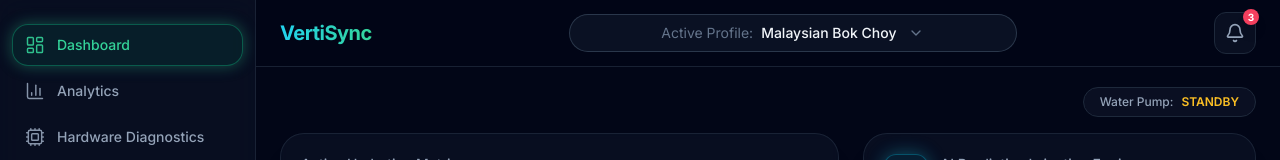
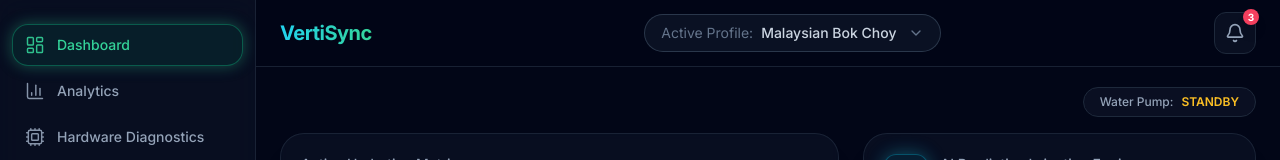
Before and after one commit to Cipher0310/VertiSync, a React (Vite) app: page / in a window 1280 px wide. Shown: the top 160 px of the page. Built offline with nearby package versions, Linux system fonts and the light colour scheme.

Commit message:
Linked plant database with active profile at top nav bar

```diff
--- a/src/App.jsx
+++ b/src/App.jsx
@@ -1,4 +1,4 @@
-import { useState } from 'react';
+import { useState,useEffect } from 'react';
 import {
   Droplets,
   Fan,
@@ -49,9 +49,15 @@ function ToggleRow({ icon: Icon, label, on, onToggle }) {
 export default function App() {
   const [sidebarOpen, setSidebarOpen] = useState(false);
 
-  // 2. ADD THE STATE TO TRACK THE CURRENT PAGE
   const [currentView, setCurrentView] = useState('dashboard');
+  const [globalActiveProfile, setGlobalActiveProfile] = useState(() => {
+      const savedProfile = localStorage.getItem('vertiSync_activeProfile');
+      return savedProfile ? savedProfile : 'Malaysian Bok Choy';
+    });
 
+  useEffect(() => {
+      localStorage.setItem('vertiSync_activeProfile', globalActiveProfile);
+    }, [globalActiveProfile]);
   const [irrigation, setIrrigation] = useState(true);
   const [fans, setFans] = useState(false);
   const [lights, setLights] = useState(true);
@@ -68,7 +74,12 @@ export default function App() {
         />
 
         <div className="flex min-h-screen min-w-0 flex-1 flex-col md:pl-0">
-          <TopNav onMenuClick={() => setSidebarOpen((o) => !o)} sidebarOpen={sidebarOpen} />
+            <TopNav
+                onMenuClick={() => setSidebarOpen((o) => !o)}
+                sidebarOpen={sidebarOpen}
+                globalActiveProfile={globalActiveProfile}
+                setGlobalActiveProfile={setGlobalActiveProfile}
+            />
 
           <div className="scroll-bento flex-1 overflow-y-auto px-4 pb-8 pt-4 md:px-6 md:pt-5">
             <div className="mx-auto max-w-[1400px]">
@@ -234,8 +245,7 @@ export default function App() {
               ) : currentView === 'plants' ? (
 
                   /* 5. RENDER THE PLANT DATABASE WHEN SELECTED */
-                  <PlantDatabase />
-
+                  <PlantDatabase setGlobalActiveProfile={setGlobalActiveProfile} />
               ) : currentView === 'hardware' ? (
 
                   /* 6. RENDER THE HARDWARE DIAGNOSTICS WHEN SELECTED */
--- a/src/components/TopNav.jsx
+++ b/src/components/TopNav.jsx
@@ -1,9 +1,12 @@
 import { useState } from 'react';
-import { Bell, ChevronDown, Menu, AlertTriangle, Droplet, CheckCircle2 } from 'lucide-react';
+import { Bell, ChevronDown, Menu, AlertTriangle, Droplet, CheckCircle2, Sprout } from 'lucide-react';
+import { plantProfiles } from '../data/plantProfile.js';
 
-export default function TopNav({ onMenuClick, sidebarOpen }) {
+export default function TopNav({ onMenuClick, sidebarOpen,globalActiveProfile, setGlobalActiveProfile }) {
     const [showNotifications, setShowNotifications] = useState(false);
     const [unreadCount, setUnreadCount] = useState(3);
+
+    const [showProfileMenu, setShowProfileMenu] = useState(false);
 
     const notifications = [
         {
@@ -41,14 +44,53 @@ export default function TopNav({ onMenuClick, sidebarOpen }) {
         VertiSync
       </h1>
 
-      <button
-        type="button"
-        className="hidden max-w-md flex-1 items-center justify-center gap-2 rounded-full border border-slate-700/80 bg-slate-900/70 px-4 py-2 text-sm text-slate-300 transition hover:border-slate-600 md:flex"
-      >
-        <span className="text-slate-500">Active Profile:</span>
-        <span className="font-medium text-slate-100">Malaysian Bok Choy</span>
-        <ChevronDown className="ml-1 h-4 w-4 text-slate-500" aria-hidden />
-      </button>
+        <div className="relative hidden max-w-md flex-1 md:flex justify-center">
+            <button
+                type="button"
+                onClick={() => {
+                    setShowProfileMenu(!showProfileMenu);
+                    setShowNotifications(false); // Close the other menu if open
+                }}
+                className={`flex items-center justify-center gap-2 rounded-full border px-4 py-2 text-sm transition-all ${
+                    showProfileMenu
+                        ? 'border-emerald-500/50 bg-emerald-500/10 text-emerald-400 shadow-neon'
+                        : 'border-slate-700/80 bg-slate-900/70 text-slate-300 hover:border-slate-600'
+                }`}
+            >
+                <span className={showProfileMenu ? "text-emerald-500/70" : "text-slate-500"}>Active Profile:</span>
+                <span className="font-medium">{globalActiveProfile}</span>
+                <ChevronDown className={`ml-1 h-4 w-4 transition-transform ${showProfileMenu ? 'rotate-180 text-emerald-400' : 'text-slate-500'}`} aria-hidden />
+            </button>
+
+            {/* Profile Dropdown Panel */}
+            {showProfileMenu && (
+                <div className="absolute top-full mt-2 w-72 rounded-2xl border border-slate-800/80 bg-slate-900/95 p-2 shadow-2xl backdrop-blur-xl z-50">
+                    <div className="mb-2 px-3 pt-2">
+                        <h3 className="text-xs font-semibold text-slate-400 uppercase tracking-wider">Select Edge Node Recipe</h3>
+                    </div>
+
+                    <div className="flex max-h-60 flex-col gap-1 overflow-y-auto pr-1">
+                        {plantProfiles.map((crop) => (
+                            <button
+                                key={crop.id}
+                                onClick={() => {
+                                    setGlobalActiveProfile(crop.name);
+                                    setShowProfileMenu(false);
+                                }}
+                                className={`flex items-center gap-3 rounded-xl px-3 py-2.5 transition-all text-left ${
+                                    globalActiveProfile === crop.name
+                                        ? 'bg-emerald-500/10 text-emerald-400'
+                                        : 'text-slate-300 hover:bg-slate-800/60 hover:text-white'
+                                }`}
+                            >
+                                <Sprout className={`h-4 w-4 shrink-0 ${globalActiveProfile === crop.name ? 'text-emerald-400' : 'text-slate-500'}`} />
+                                <span className="truncate text-sm font-medium">{crop.name}</span>
+                            </button>
+                        ))}
+                    </div>
+                </div>
+            )}
+        </div>
 
         <div className="flex items-center gap-2 relative">
 
--- a/src/components/plantDatabase.jsx
+++ b/src/components/plantDatabase.jsx
@@ -8,7 +8,7 @@ import {
 //test
 import { plantProfiles } from '../data/plantProfile.js';
 
-export default function PlantDatabase() {
+export default function PlantDatabase({setGlobalActiveProfile}) {
     const [searchQuery, setSearchQuery] = useState('');
     const [sortOption, setSortOption] = useState('name-asc'); // Default sort
 
@@ -23,6 +23,8 @@ export default function PlantDatabase() {
     const [deployStatus, setDeployStatus] = useState('idle');
 
     const [farmSize, setFarmSize] = useState(50);
+
+
 
     const fetchLiveEnvironment = () => {
         setIsEnvLoading(true);
@@ -98,7 +100,10 @@ export default function PlantDatabase() {
         setDeployStatus('deploying');
         setTimeout(() => {
             setDeployStatus('success');
-            // Reset the button back to normal after 4 seconds
+
+            // --> ADD THIS LINE RIGHT HERE! <--
+            setGlobalActiveProfile(activeCrop.name);
+
             setTimeout(() => setDeployStatus('idle'), 4000);
         }, 2000);
     };
```
